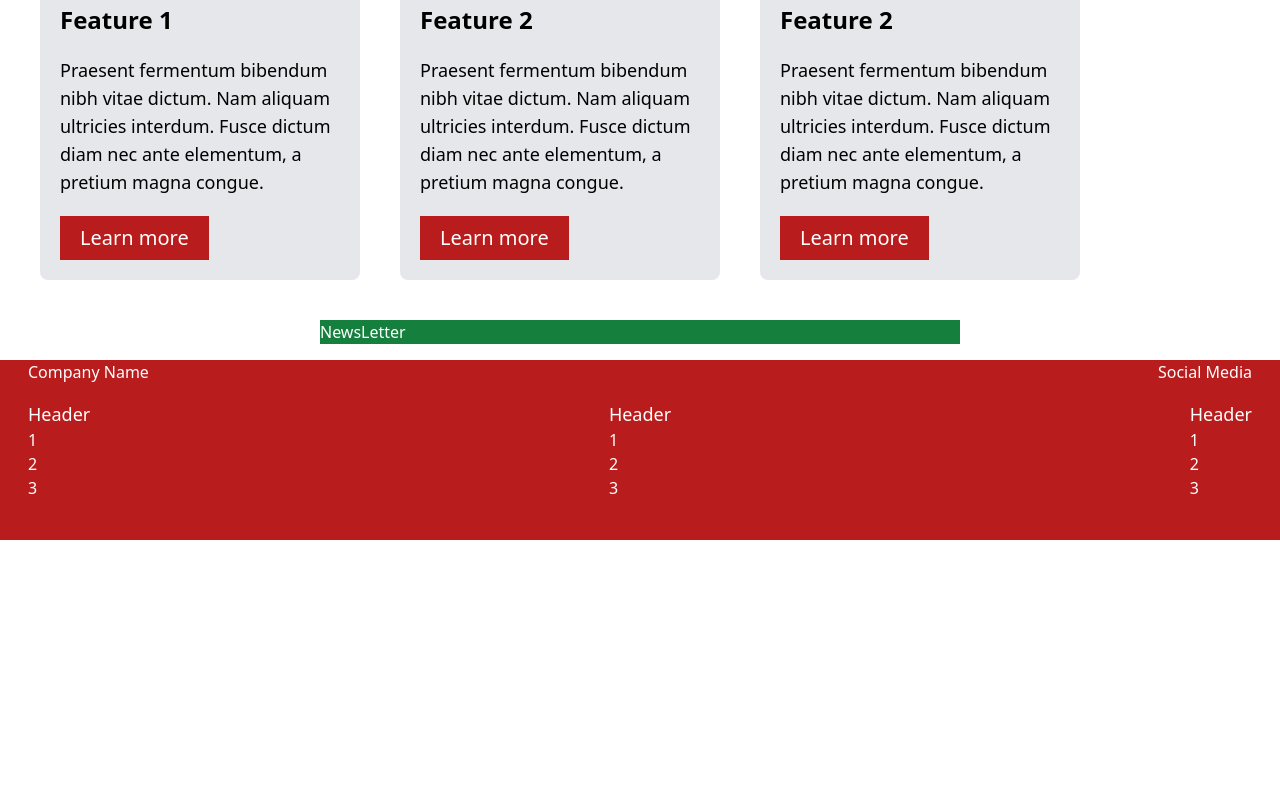
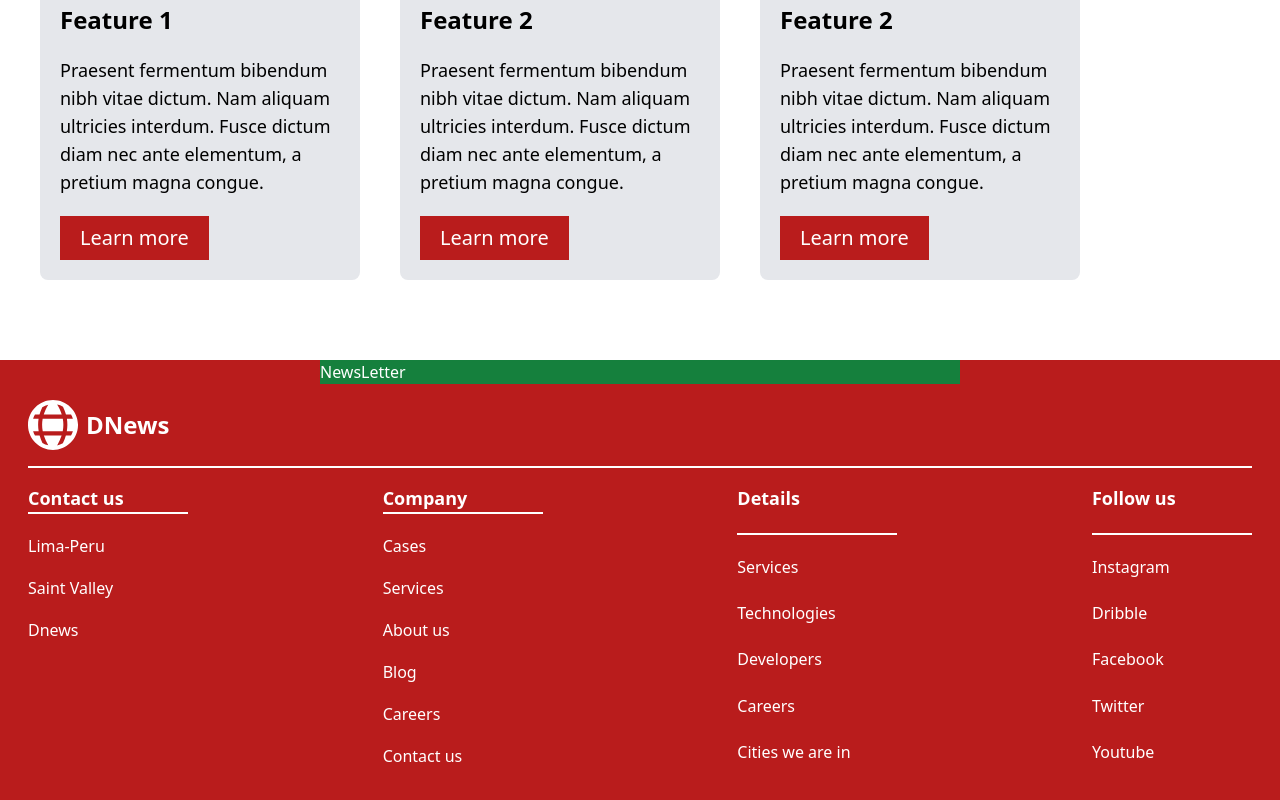
Before and after one commit to JorgeKerilima19/FIrstFullStackProject, a React (Vite) app: page /services in a window 1280 px wide. Shown: the part 1648-2448 px from the top of the page. Before the commit the page ends 2188 px from the top, so only its background shows below. Built offline with nearby package versions, Linux system fonts and the light colour scheme.

Commit message:
footer styles

```diff
--- a/src/components/Footer.tsx
+++ b/src/components/Footer.tsx
@@ -1,37 +1,104 @@
+import logo from "../assets/images/logoWhite.svg";
+
 export const Footer = () => {
   return (
-    <footer className="relative w-full bottom-0 pb-10 bg-red-700 text-white">
+    <footer className="relative w-full bottom-0 py-10 bg-red-700 text-white">
       <div className="absolute transform translate-y-[-40px] translate-x-[50%] bg-green-700 w-6/12">
         NewsLetter
       </div>
       <div className="flex flex-col px-7 gap-4">
-        <div className="flex justify-between ">
-          <h2>Company Name</h2>
-          <div>Social Media</div>
+        <div className="flex justify-between border-b-2 border-b-white pb-4">
+          <div className="flex gap-2 items-center">
+            <img src={logo} alt="logo" width={50} />
+            <h1 className={`text-black-50 font-bold text-2xl text-white`}>
+              DNews
+            </h1>
+          </div>
         </div>
-        <div className="flex justify-between">
-          <div>
-            <h3 className="text-lg">Header</h3>
-            <ul>
-              <li>1</li>
-              <li>2</li>
-              <li>3</li>
+        <div className="flex justify-between flex-wrap gap-10">
+          <div className="min-w-footerItem">
+            <h3 className="text-lg font-semibold border-b-2 border-b-white">
+              Contact us
+            </h3>
+            <ul className="grid gap-4 pt-5">
+              <li className="border-b-2 border-b-transparent hover:border-b-red-100">
+                Lima-Peru
+              </li>
+              <li className="border-b-2 border-b-transparent hover:border-b-red-100">
+                Saint Valley
+              </li>
+              <li className="border-b-2 border-b-transparent hover:border-b-red-100">
+                Dnews
+              </li>
             </ul>
           </div>
-          <div>
-            <h3 className="text-lg">Header</h3>
-            <ul>
-              <li>1</li>
-              <li>2</li>
-              <li>3</li>
+          <div className="min-w-footerItem grid gap-5">
+            <h3 className="text-lg font-semibold border-b-2 border-b-white">
+              Company
+            </h3>
+            <ul className="grid gap-4">
+              <li className="border-b-2 border-b-transparent hover:border-b-red-100">
+                Cases
+              </li>
+              <li className="border-b-2 border-b-transparent hover:border-b-red-100">
+                Services
+              </li>
+              <li className="border-b-2 border-b-transparent hover:border-b-red-100">
+                About us
+              </li>
+              <li className="border-b-2 border-b-transparent hover:border-b-red-100">
+                Blog
+              </li>
+              <li className="border-b-2 border-b-transparent hover:border-b-red-100">
+                Careers
+              </li>
+              <li className="border-b-2 border-b-transparent hover:border-b-red-100">
+                Contact us
+              </li>
             </ul>
           </div>
-          <div>
-            <h3 className="text-lg">Header</h3>
-            <ul>
-              <li>1</li>
-              <li>2</li>
-              <li>3</li>
+          <div className="min-w-footerItem grid gap-5">
+            <h3 className="text-lg font-semibold border-b-2 border-b-white">
+              Details
+            </h3>
+            <ul className="grid gap-4">
+              <li className="border-b-2 border-b-transparent hover:border-b-red-100">
+                Services
+              </li>
+              <li className="border-b-2 border-b-transparent hover:border-b-red-100">
+                Technologies
+              </li>
+              <li className="border-b-2 border-b-transparent hover:border-b-red-100">
+                Developers
+              </li>
+              <li className="border-b-2 border-b-transparent hover:border-b-red-100">
+                Careers
+              </li>
+              <li className="border-b-2 border-b-transparent hover:border-b-red-100">
+                Cities we are in
+              </li>
+            </ul>
+          </div>
+          <div className="min-w-footerItem grid gap-5">
+            <h3 className="text-lg font-semibold border-b-2 border-b-white">
+              Follow us
+            </h3>
+            <ul className="grid gap-4">
+              <li className="border-b-2 border-b-transparent hover:border-b-red-100">
+                Instagram
+              </li>
+              <li className="border-b-2 border-b-transparent hover:border-b-red-100">
+                Dribble
+              </li>
+              <li className="border-b-2 border-b-transparent hover:border-b-red-100">
+                Facebook
+              </li>
+              <li className="border-b-2 border-b-transparent hover:border-b-red-100">
+                Twitter
+              </li>
+              <li className="border-b-2 border-b-transparent hover:border-b-red-100">
+                Youtube
+              </li>
             </ul>
           </div>
         </div>
--- a/tailwind.config.js
+++ b/tailwind.config.js
@@ -3,9 +3,12 @@ export default {
   content: ["./index.html", "./src/**/*.{js,ts,jsx,tsx}"],
   theme: {
     extend: {
-      minHeight:{
-        "vh":"calc(100vh - var(--header-height))"
-      }
+      minHeight: {
+        vh: "calc(100vh - var(--header-height))",
+      },
+      minWidth: {
+        footerItem: "10rem",
+      },
     },
   },
   plugins: [],
```
Also changed, not shown: src/assets/images/logoWhite.svg (added).
